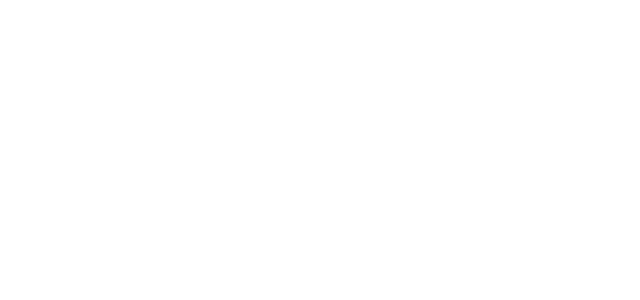
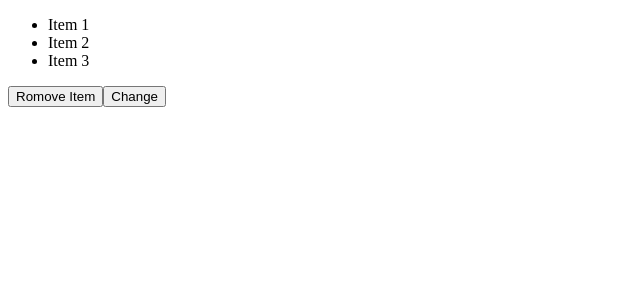
Before and after one commit to ggraeff98/learning-vue-origamid, a Vue app in the folder vueOrigamidClasses/: page / in a window 1280 px wide. Shown: the top 300 px of the page, without its empty margins (0-640 px from the left). Built offline with nearby package versions, Linux system fonts and the light colour scheme.

Commit message:
add class 0207

```diff
--- a/vueOrigamidClasses/src/App.vue
+++ b/vueOrigamidClasses/src/App.vue
@@ -1,6 +1,10 @@
 <template>
   <div id="app">
-
+    <ul>
+      <li v-for="(item, index) in lista" :key="index">{{item}}</li>
+    </ul>
+    <button @click="removeItem">Romove Item</button>
+    <button @click="change">Change</button>
   </div>
 </template>
 
@@ -13,14 +17,18 @@
 
   data () {
     return {
-
+      lista: ["Item 1", "Item 2", "Item 3"],
     }
   },
   funtion: {
-
   },
   methods: {
-
+    removeItem () {
+      this.lista.pop();
+    },
+    change () {
+      this.$set(this.lista, 0, "new Item")
+    }
   }
 }
 </script>
```
